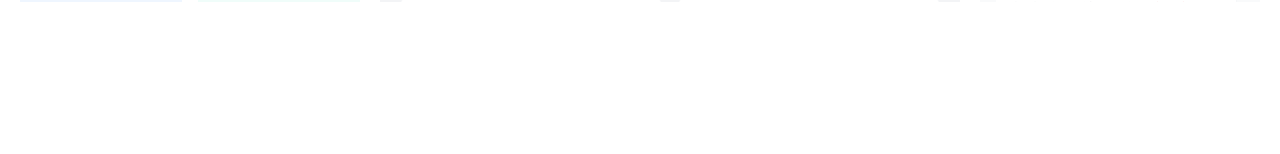
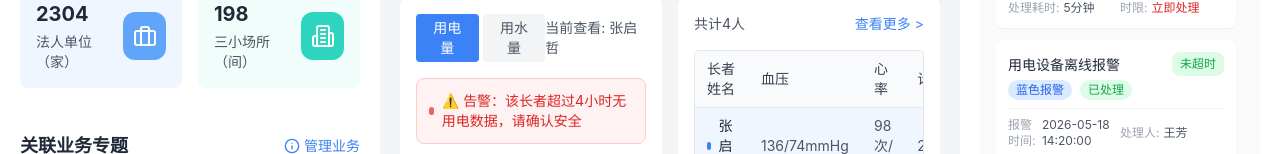
Before and after one commit to jeremyli1990228/nanguang-community-platform, a React (Vite) app: page /dashboard in a window 1280 px wide. Shown: the part 798-952 px from the top of the page. Before the commit the page ends 800 px from the top, so only its background shows below. Built offline with nearby package versions, Linux system fonts and the light colour scheme.

Commit message:
修复滚动问题：移除全局overflow-hidden，给通知消息设置max-height实现独立滚动

```diff
--- a/src/index.css
+++ b/src/index.css
@@ -38,5 +38,4 @@
 
 html, body, #root {
   height: 100%;
-  overflow: hidden;
 }
--- a/src/pages/Dashboard.tsx
+++ b/src/pages/Dashboard.tsx
@@ -272,7 +272,7 @@
   const nonHukouData = populationData.filter(item => !item.isShenzhenHukou);
 
   return (
-    <div className="flex h-full overflow-hidden">
+    <div className="flex">
       {/* 左侧栏：社区信息一览 */}
       <div className="w-[380px] bg-white p-5 flex flex-col gap-5 overflow-auto">
         <div>
@@ -675,9 +675,9 @@
       </div>
 
       {/* 右侧栏：待处理报警和通知消息 */}
-      <div className="w-[320px] bg-white p-5 flex flex-col gap-5 h-full">
+      <div className="w-[320px] bg-white p-5 flex flex-col gap-5">
         {/* 待处理报警 */}
-        <div className="flex-shrink-0">
+        <div>
           <h2 className="text-lg font-bold text-gray-800 mb-4">待处理报警</h2>
           <div className="space-y-3">
             {pendingAlarms.map((alarm) => (
@@ -709,13 +709,13 @@
         </div>
 
         {/* 通知消息 */}
-        <div className="bg-gray-50 rounded-xl p-4 flex flex-col flex-1 overflow-hidden">
-          <h2 className="text-lg font-bold text-gray-800 mb-4 flex items-center gap-2 flex-shrink-0">
+        <div className="bg-gray-50 rounded-xl p-4">
+          <h2 className="text-lg font-bold text-gray-800 mb-4 flex items-center gap-2">
             <div className="w-2 h-2 bg-blue-500 rounded-full"></div>
             通知消息
           </h2>
           <div
-            className="space-y-3 overflow-y-auto flex-1 pr-2"
+            className="space-y-3 max-h-[450px] overflow-y-auto pr-2"
             style={{
               scrollbarWidth: 'thin',
               scrollbarColor: '#94a3b8 #f1f5f9'
```
